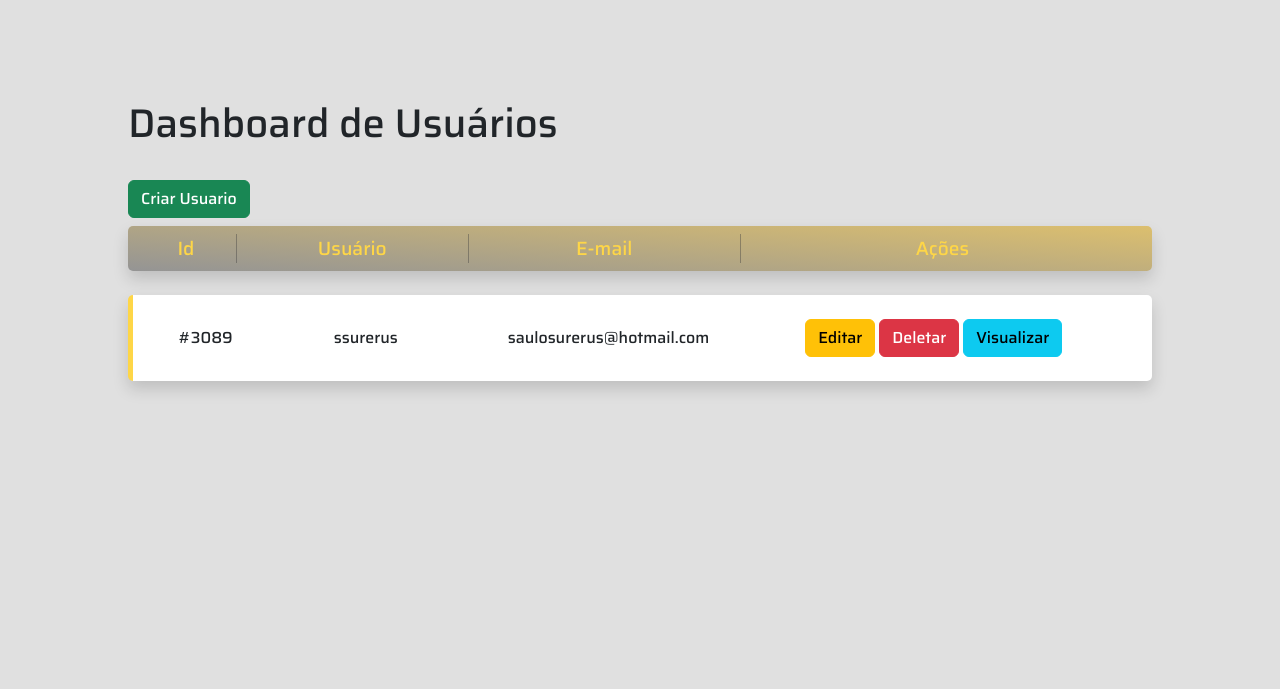
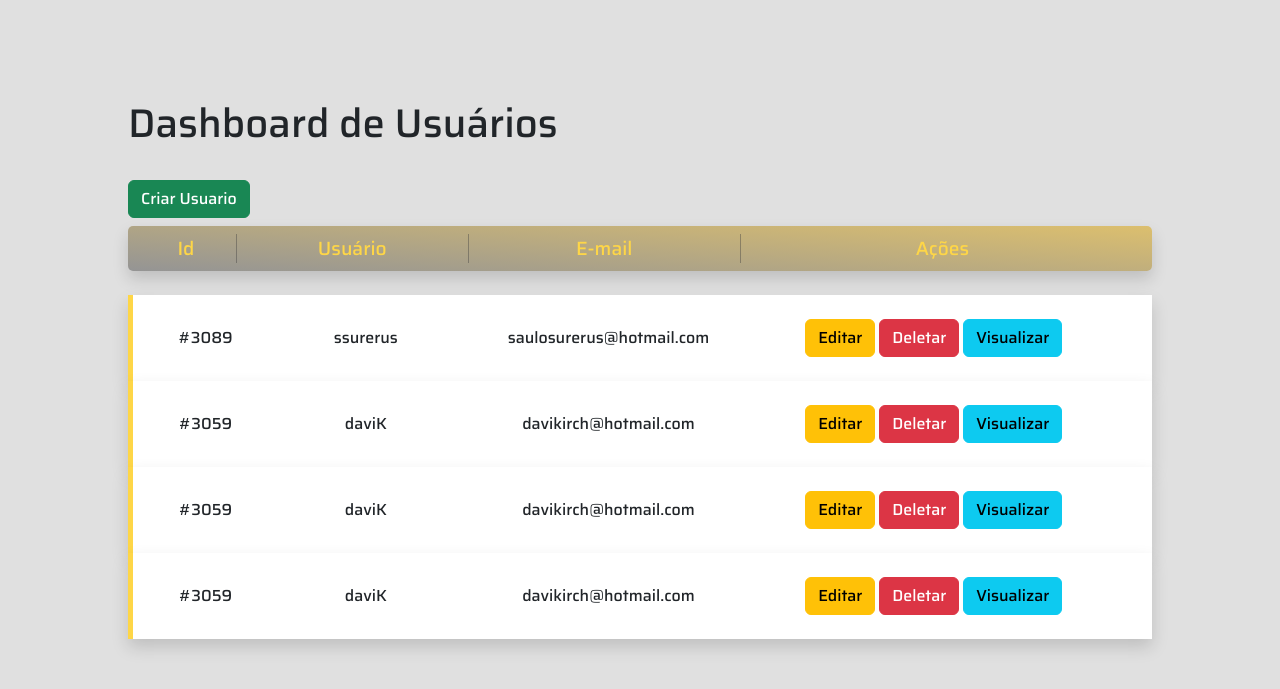
Before and after one commit to KirchmaierDavi/Blog-do-Rei-trainee-2023.1, a PHP site: page /app/admin/userList.html in a window 1280 px wide. Shown: the top 689 px of the page. Run offline with PHP 8.4, Linux system fonts and the light colour scheme.

Commit message:
Estilizacao dos elementos

```diff
--- a/app/admin/userList.html
+++ b/app/admin/userList.html
@@ -58,8 +58,51 @@
             </div>
         </div>
 
+        <div class="userlist-userboxD
+                    d-flex flex-row
+                    shadow text-center
+                    p-4
+                    align-items-center">
+            <div class="userlist-userboxD-item text-left">#3059</div>
+            <div class="userlist-userboxD-item">daviK</div>
+            <div class="userlist-userboxD-item">davikirch@hotmail.com</div>
+            <div class="userlist-userboxD-item">
+                <button type="button" class="btn btn-warning">Editar</button>
+                <button type="button" class="btn btn-danger">Deletar</button>
+                <button type="button" class="btn btn-info">Visualizar</button>
+            </div>
+        </div>
+        <div class="userlist-userboxD
+                    d-flex flex-row
+                    shadow text-center
+                    p-4
+                    align-items-center">
+            <div class="userlist-userboxD-item text-left">#3059</div>
+            <div class="userlist-userboxD-item">daviK</div>
+            <div class="userlist-userboxD-item">davikirch@hotmail.com</div>
+            <div class="userlist-userboxD-item">
+                <button type="button" class="btn btn-warning">Editar</button>
+                <button type="button" class="btn btn-danger">Deletar</button>
+                <button type="button" class="btn btn-info">Visualizar</button>
+            </div>
+        </div>
+        <div class="userlist-userboxD
+                    d-flex flex-row
+                    shadow text-center
+                    p-4
+                    align-items-center">
+            <div class="userlist-userboxD-item text-left">#3059</div>
+            <div class="userlist-userboxD-item">daviK</div>
+            <div class="userlist-userboxD-item">davikirch@hotmail.com</div>
+            <div class="userlist-userboxD-item">
+                <button type="button" class="btn btn-warning">Editar</button>
+                <button type="button" class="btn btn-danger">Deletar</button>
+                <button type="button" class="btn btn-info">Visualizar</button>
+            </div>
+        </div>
+
         <!--Versão Mobile-->
-        <div class="userlist-userboxM accordion" id="user_card_1">
+        <div class="userlist-userboxM accordion " id="user_card_1">
             <div class="accordion-item">
               <h2 class=" userlist-userboxM-header
                           accordion-header"
@@ -69,9 +112,9 @@
                                d-flex justify-content-around"
                         type="button"
                         data-bs-toggle="collapse"
-                        data-bs-target="#collapseOne"
+                        data-bs-target="#user_card_1_collapse"
                         aria-expanded="true"
-                        aria-controls="collapseOne">
+                        aria-controls="user_card_1_collapse">
 
                     <div class="d-flex flex-column justify-content-around flex-fill ">
                         <div class="d-flex flew-row justify-content-between ">
@@ -94,7 +137,7 @@
                 </button>
             </h2>
 
-              <div id="collapseOne"
+              <div id="user_card_1_collapse"
                    class="accordion-collapse collapse "
                    aria-labelledby="user_card_1_head"
                    data-bs-parent="#user_card_1">
@@ -104,6 +147,78 @@
                     </div>
                     <div class="userlist-userboxM-body-content pb-2">
                         saulosurerus@hotmail.com
+                    </div>
+                    <div class="userlist-userboxM-body-title pb-3">
+                        Ações:
+                    </div>
+                    <div class="userlist-userboxM-body-content
+                                d-flex justify-content-around">
+                        <button type="button" class="btn btn-warning">
+                            <svg xmlns="http://www.w3.org/2000/svg" width="16" height="16" fill="currentColor" class="bi bi-pencil-fill" viewBox="0 0 16 16">
+                                <path d="M12.854.146a.5.5 0 0 0-.707 0L10.5 1.793 14.207 5.5l1.647-1.646a.5.5 0 0 0 0-.708l-3-3zm.646 6.061L9.793 2.5 3.293 9H3.5a.5.5 0 0 1 .5.5v.5h.5a.5.5 0 0 1 .5.5v.5h.5a.5.5 0 0 1 .5.5v.5h.5a.5.5 0 0 1 .5.5v.207l6.5-6.5zm-7.468 7.468A.5.5 0 0 1 6 13.5V13h-.5a.5.5 0 0 1-.5-.5V12h-.5a.5.5 0 0 1-.5-.5V11h-.5a.5.5 0 0 1-.5-.5V10h-.5a.499.499 0 0 1-.175-.032l-.179.178a.5.5 0 0 0-.11.168l-2 5a.5.5 0 0 0 .65.65l5-2a.5.5 0 0 0 .168-.11l.178-.178z"/>
+                            </svg>
+                        </button>
+                        <button type="button" class="btn btn-danger">
+                            <svg xmlns="http://www.w3.org/2000/svg" width="16" height="16" fill="currentColor" class="bi bi-trash-fill" viewBox="0 0 16 16">
+                                <path d="M2.5 1a1 1 0 0 0-1 1v1a1 1 0 0 0 1 1H3v9a2 2 0 0 0 2 2h6a2 2 0 0 0 2-2V4h.5a1 1 0 0 0 1-1V2a1 1 0 0 0-1-1H10a1 1 0 0 0-1-1H7a1 1 0 0 0-1 1H2.5zm3 4a.5.5 0 0 1 .5.5v7a.5.5 0 0 1-1 0v-7a.5.5 0 0 1 .5-.5zM8 5a.5.5 0 0 1 .5.5v7a.5.5 0 0 1-1 0v-7A.5.5 0 0 1 8 5zm3 .5v7a.5.5 0 0 1-1 0v-7a.5.5 0 0 1 1 0z"/>
+                            </svg>
+                        </button>
+                        <button type="button" class="btn btn-info">
+                            <svg xmlns="http://www.w3.org/2000/svg" width="16" height="16" fill="currentColor" class="bi bi-eye-fill" viewBox="0 0 16 16">
+                                <path d="M10.5 8a2.5 2.5 0 1 1-5 0 2.5 2.5 0 0 1 5 0z"/>
+                                <path d="M0 8s3-5.5 8-5.5S16 8 16 8s-3 5.5-8 5.5S0 8 0 8zm8 3.5a3.5 3.5 0 1 0 0-7 3.5 3.5 0 0 0 0 7z"/>
+                            </svg>
+                        </button>
+                    </div>
+                </div>
+          </div>
+        </div>
+
+        <div class="userlist-userboxM accordion " id="user_card_2">
+            <div class="accordion-item">
+              <h2 class=" userlist-userboxM-header
+                          accordion-header"
+                   id="user_card_2_head">
+                <button class="
+                               accordion-button
+                               d-flex justify-content-around"
+                        type="button"
+                        data-bs-toggle="collapse"
+                        data-bs-target="#user_card_2_collapse"
+                        aria-expanded="true"
+                        aria-controls="user_card_2_collapse">
+
+                    <div class="d-flex flex-column justify-content-around flex-fill ">
+                        <div class="d-flex flew-row justify-content-between ">
+                            <div class="userlist-userboxM-header-title ">
+                                        Id
+                            </div>
+                            <div class="userlist-userboxM-header-title">
+                                        Usuário
+                            </div>
+                        </div>
+                        <div class="d-flex flew-row justify-content-between">
+                            <div class="userlist-userboxM-header-content">
+                                        #3053
+                            </div>
+                            <div class="userlist-userboxM-header-content">
+                                        daviK
+                            </div>
+                        </div>
+                    </div>
+                </button>
+            </h2>
+
+              <div id="user_card_2_collapse"
+                   class="accordion-collapse collapse "
+                   aria-labelledby="user_card_2_head"
+                   data-bs-parent="#user_card_2">
+                <div class="userlist-userboxM-body accordion-body">
+                    <div class="userlist-userboxM-body-title pb-2">
+                        E-mail:
+                    </div>
+                    <div class="userlist-userboxM-body-content pb-2">
+                        davikirch@hotmail.com
                     </div>
                     <div class="userlist-userboxM-body-title pb-3">
                         Ações:
--- a/public/css/userlist_style.css
+++ b/public/css/userlist_style.css
@@ -5,6 +5,8 @@ html {
 body{
     background-color: #E0E0E0;
     font-family: 'Saira';
+
+    height: fit-content;
 }
 
 .userlist-content{
@@ -25,13 +27,20 @@ body{
 .userlist-userboxD{
     background-color: white;
 
-    border-radius: 5px;
+    border-radius: 0px;
 
     border-left: #fed647 solid 5px;
 
     box-sizing: border-box;
     -moz-box-sizing: border-box;
     -webkit-box-sizing: border-box;
+
+    transition: all ease-in-out 0.2s;
+}
+
+.userlist-userboxD:hover{
+    background-color: rgb(165, 165, 165);
+    cursor: pointer;
 }
 
 .userlist-userboxM{
```
